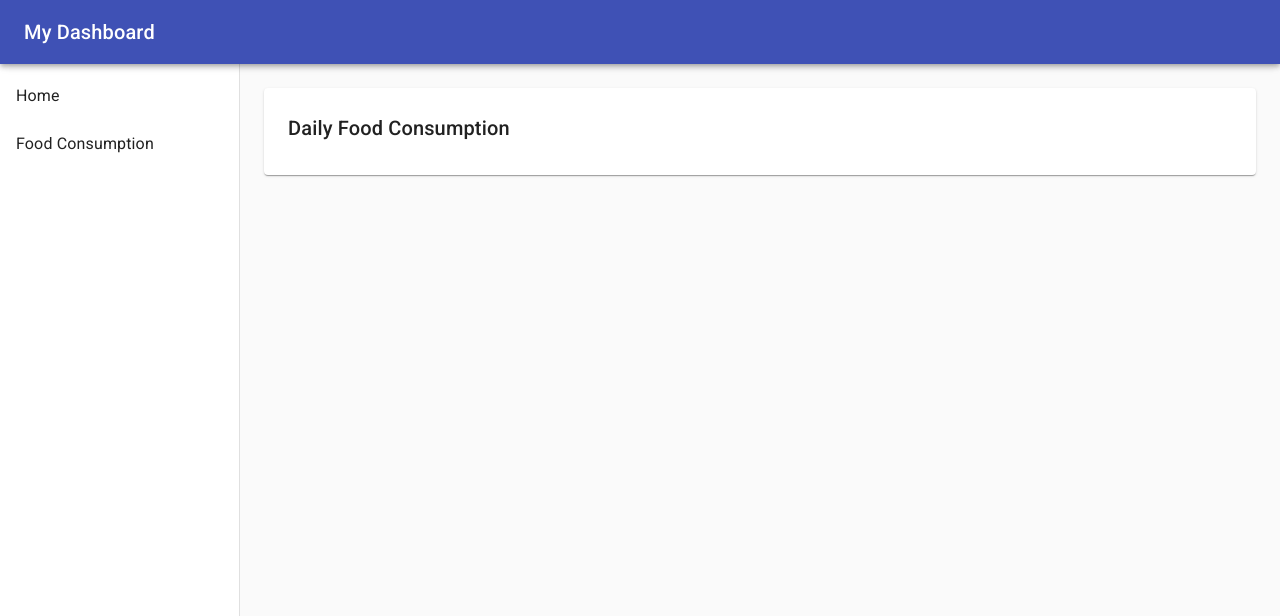
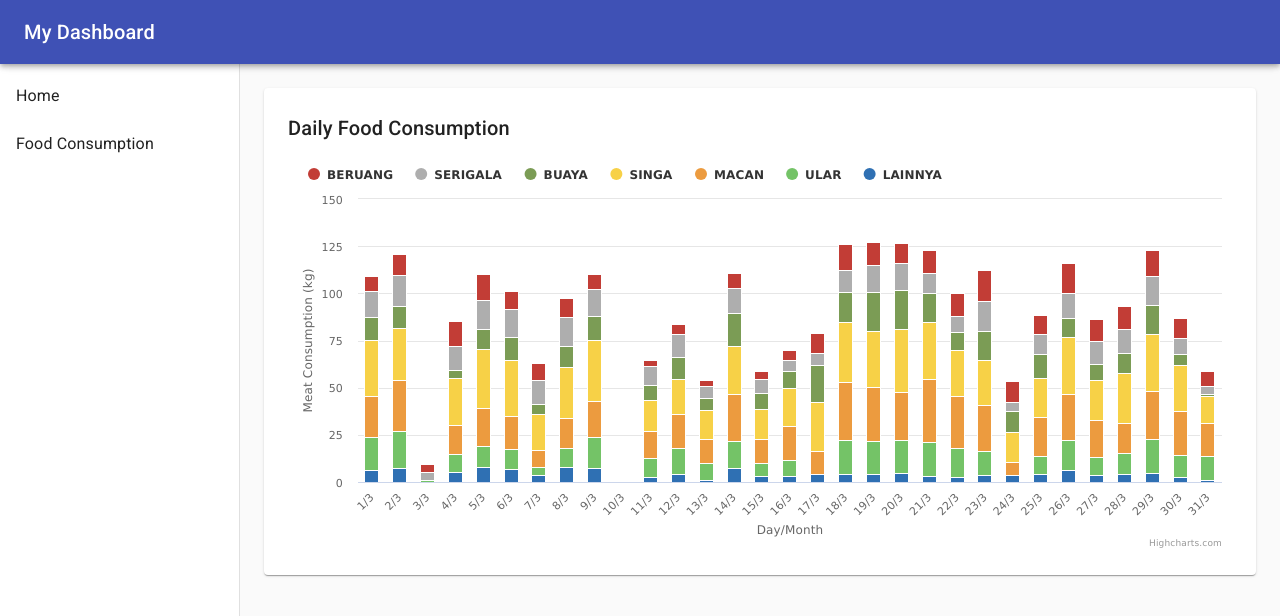
Before and after one commit to ram-a-dhan/zebratech-challenge, a React (Create React App) app: page /food-consumption in a window 1280 px wide. Shown: the top 616 px of the page. Built offline with nearby package versions, Linux system fonts and the light colour scheme.

Commit message:
chart done;

```diff
--- /dev/null
+++ b/src/pages/FoodConsumption/helper.js
@@ -0,0 +1,135 @@
+export const generateHighchartsData = (dailyFoodConsumption = []) => {
+	const options = {
+		chart: {
+			type: 'column',
+		},
+		title: {
+			text: null,
+		},
+		xAxis: {
+			title: {
+        text:'Day/Month'
+      },
+			categories: [],
+		},
+		yAxis: {
+      title: {
+        text: 'Meat Consumption (kg)'
+      },
+			min: 0,
+    },
+    legend: {
+      align: 'left',
+      verticalAlign: 'top',
+      floating: false,
+      shadow: false,
+    },
+    tooltip: {
+        headerFormat: '<b>Period: {point.x}</b><br/>',
+        pointFormat: '<span style="color:{point.color}">●</span> {series.name}: {point.y}<br/>',
+        footerFormat: 'Total: {point.total}',
+        shared: true
+    },
+		plotOptions: {
+			column: {
+				stacking: 'normal',
+				dataLabels: {
+					enabled: false,
+				},
+			},
+		},
+		series: [],
+	};
+
+	if (dailyFoodConsumption.length > 0) {
+		options.xAxis.categories = Object.values(
+      dailyFoodConsumption
+        .reduce((acc, val) => {
+          if (!acc[val.date]) acc[val.date] = val;
+          return acc;
+        }, {})
+    )
+      .map((el) => {
+        return `${el.day}/${el.month}`;
+      });
+
+		const animals = Object.values(
+      dailyFoodConsumption
+        .reduce((acc, val) => {
+          if (!acc[val.animal]) acc[val.animal] = val;
+          return acc;
+        }, {})
+      )
+        .map(consumption => {
+          return consumption.animal
+        })
+
+    let dates = Object.values(
+      dailyFoodConsumption
+        .reduce((acc, val) => {
+          if (!acc[val.date]) acc[val.date] = val;
+          return acc;
+        }, {})
+    )
+      .map((el) => {
+        return el.date;
+      });
+
+		let animalSeries = animals.map(animal => {
+      let data = dates.map(date => {
+        return dailyFoodConsumption
+          .filter(consumption => {
+            return consumption.animal === animal && consumption.date === date
+          })
+          .reduce((acc, val) => {
+            return acc + Math.round(val.meat / 10)
+          }, 0)
+      })
+
+      return {
+        name: animal,
+        data: data.map(datum => datum / 100),
+      }
+    })
+
+    const colorCode = {
+      'BERUANG'  : '#C23D36',
+      'SERIGALA'   : '#AEAEAE',
+      'BUAYA' : '#7B9C55',
+      'SINGA' : '#F7D147',
+      'MACAN' : '#EC9B3F',
+      'ULAR' : '#74C367',
+      'LAINNYA': '#2F70B3',
+    }
+
+    animalSeries = animalSeries.map(animal => {
+      animal.color = colorCode[animal.name]
+      return animal
+    })
+
+    const sortedBy = {
+      'BERUANG'  : 0,
+      'SERIGALA'   : 1,
+      'BUAYA' : 2,
+      'SINGA' : 3,
+      'MACAN' : 4,
+      'ULAR' : 5,
+      'LAINNYA': 6,
+    }
+
+    options.series = animalSeries.sort((a, b) => sortedBy[a.name] - sortedBy[b.name])
+	}
+	return options;
+};
+
+export const dayMonthSort = (dailyFoodConsumption) => {
+	return dailyFoodConsumption
+		.map((consumption) => {
+			consumption.newDate = new Date(
+				`${consumption.year}-${consumption.month}-${consumption.day}`
+      )
+      consumption.date = consumption.newDate.toISOString()
+			return consumption;
+		})
+		.sort((a, b) => a.newDate - b.newDate)
+};
--- a/src/pages/FoodConsumption/index.js
+++ b/src/pages/FoodConsumption/index.js
@@ -1,5 +1,8 @@
 import React, { useState, useEffect } from 'react'
 import { Grid, Box, Paper, Typography } from '@material-ui/core'
+import Highcharts from 'highcharts';
+import HighchartsReact from 'highcharts-react-official';
+import { generateHighchartsData, dayMonthSort } from './helper';
 
 const FoodConsumption = () => {
   const [dailyFoodConsumption, setDailyFoodConsumption] = useState([])
@@ -8,13 +11,18 @@ const FoodConsumption = () => {
     fetch('/api/food-consumption.json')
       .then(res => res.json())
       .then(res => {
-        setDailyFoodConsumption(res.data.foodConsumption.daily)
+        const sorted = dayMonthSort(res.data.foodConsumption.daily)
+        setDailyFoodConsumption(sorted)
       })
   }, [])
 
-  // useEffect(() => {
-  //   if (dailyFoodConsumption.length) console.log(dailyFoodConsumption);
-  // }, [dailyFoodConsumption])
+  useEffect(() => {
+    if (dailyFoodConsumption.length) {
+      // console.log(
+      //   dailyFoodConsumption[0]
+      // )
+    }
+  }, [dailyFoodConsumption])
 
   return (
     <Grid spacing={3} container>
@@ -24,7 +32,10 @@ const FoodConsumption = () => {
             <Typography variant="h6" gutterBottom>
               Daily Food Consumption
             </Typography>
-
+            <HighchartsReact
+              highcharts={Highcharts}
+              options={generateHighchartsData(dailyFoodConsumption)}
+            />
           </Box>
         </Box>
       </Grid>
```
Also changed, not shown: public/api/food-consumption2.json (added, +43 -0 lines).
